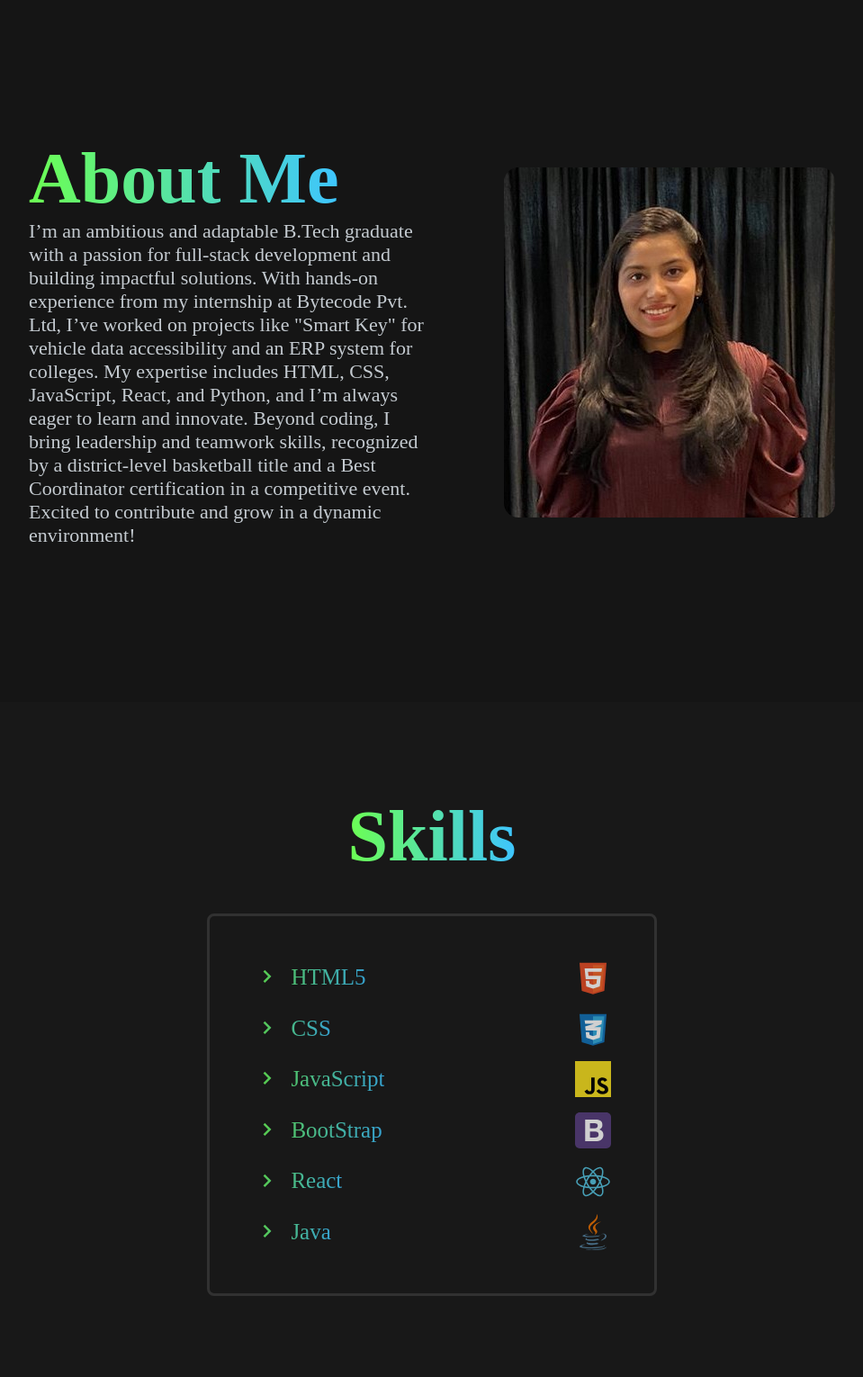
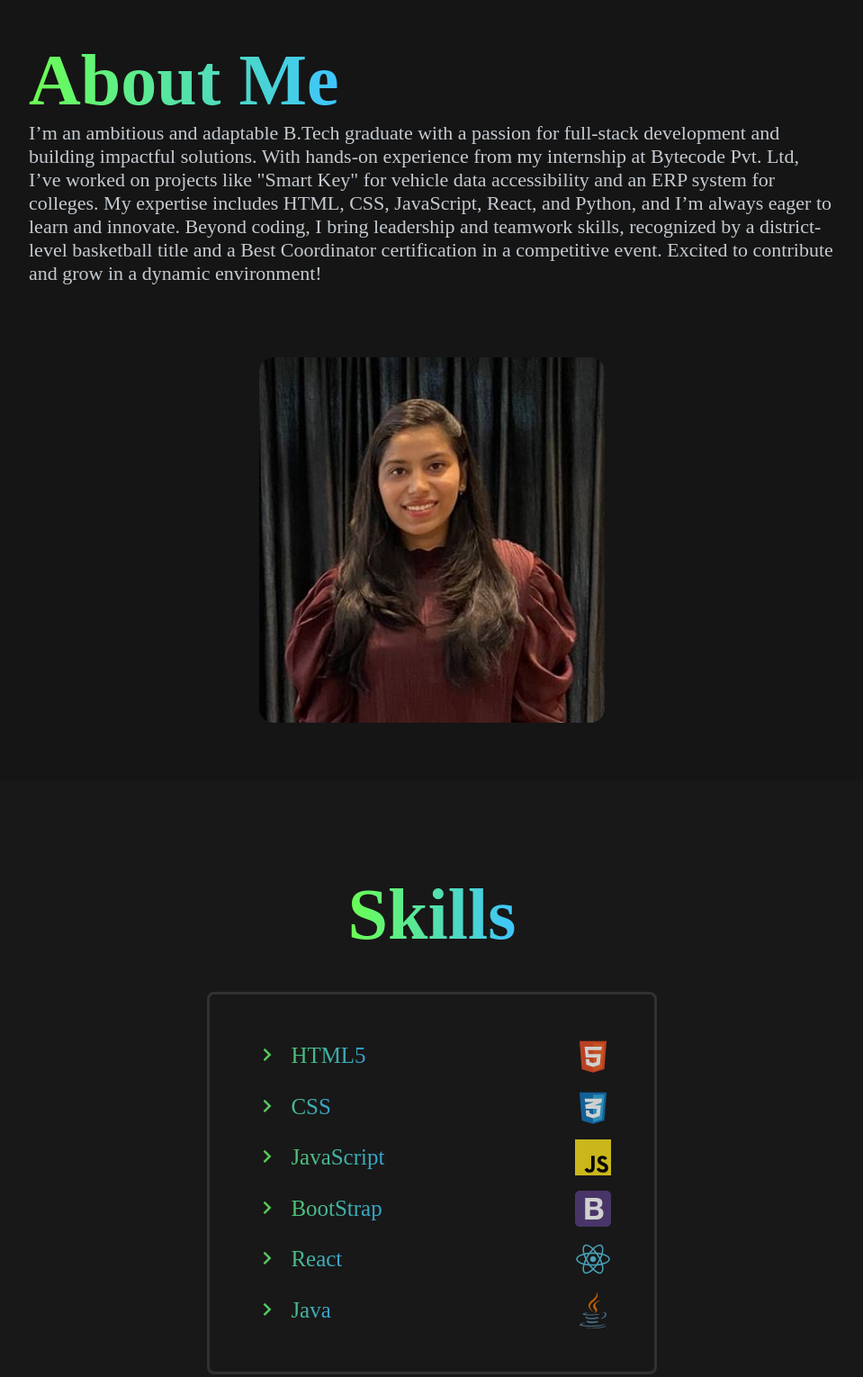
Before and after one commit to Prajakta3013/portfolio, a plain HTML site: page index.html in a window 1280 px wide. Shown: the part 820-2350 px from the top of the page at 90% size, without its empty margins (160-1119 px from the left). Drawn offline with nearby package versions, Linux system fonts and the light colour scheme.

Commit message:
responsive

```diff
--- a/style.css
+++ b/style.css
@@ -138,6 +138,7 @@ section{
     align-items: center;
     justify-content: center;
     gap: 5em;
+    flex-wrap: wrap;
 }
 #about img{
     width: 30vw;
@@ -221,7 +222,7 @@ ul li{
     border: 3px solid rgb(49 ,49 ,49);
     border-radius: 0.5em;
     width: 500px;
-    max-height: 700px;
+    /* max-height: 700px; */
     display: flex;
     flex-direction: column;
     justify-content: center;
```
